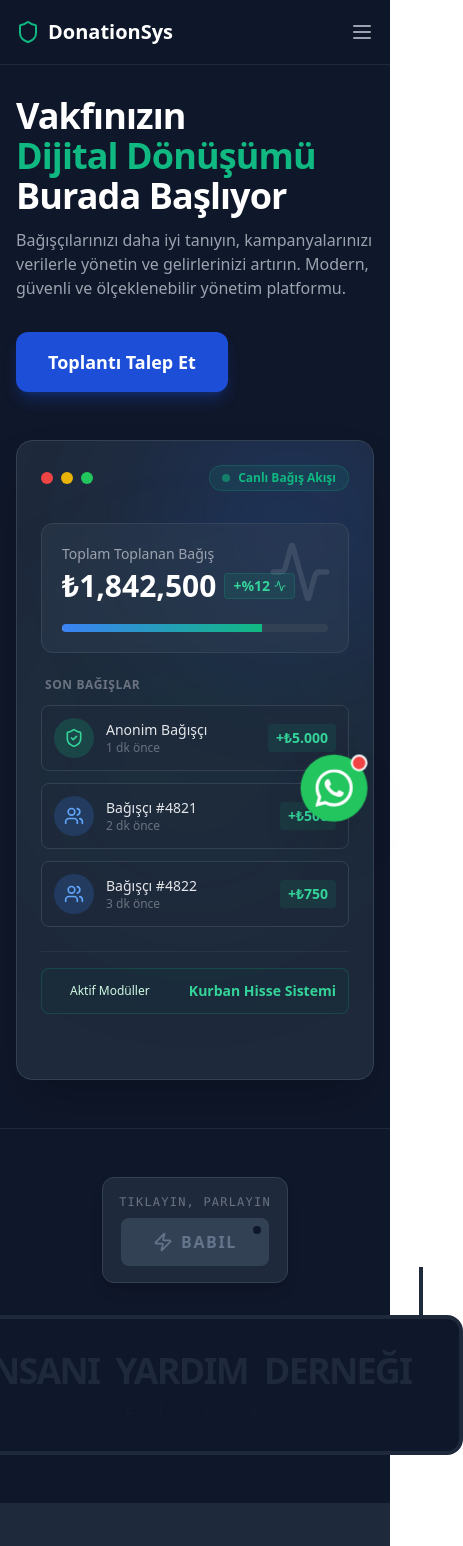
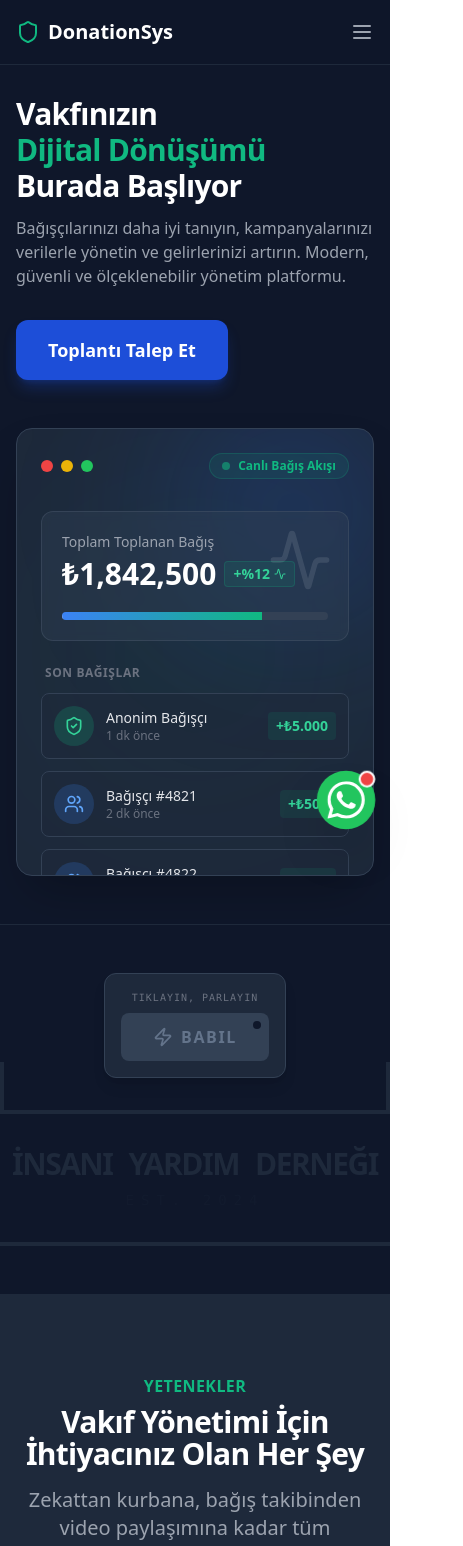
Before and after one commit to mmetehanoz/donation-pro, a React (Vite) app: page / in a window 390 px wide. Shown: the top 1546 px of the page, 463 px wide, since content can reach past the window. Built offline with nearby package versions, Linux system fonts and the light colour scheme.

Commit message:
Mobile responsiveness fixes: Adjusted font sizes, image heights, and overflow handling

```diff
--- a/src/App.jsx
+++ b/src/App.jsx
@@ -183,7 +183,7 @@ const Hero = () => {
         <div className="lg:grid lg:grid-cols-12 lg:gap-8 items-center">
           {/* Left Content */}
           <div className="sm:text-center md:max-w-2xl md:mx-auto lg:col-span-6 lg:text-left">
-            <h1 className="text-4xl tracking-tight font-extrabold text-white sm:text-5xl md:text-6xl lg:text-5xl xl:text-6xl">
+            <h1 className="text-3xl tracking-tight font-extrabold text-white sm:text-5xl md:text-6xl lg:text-5xl xl:text-6xl">
               <span className="block">Vakfınızın</span>
               <span className="block text-emerald-500">Dijital Dönüşümü</span>
               <span className="block">Burada Başlıyor</span>
@@ -207,7 +207,7 @@ const Hero = () => {
 
           {/* Right Visual */}
           <div className="mt-12 relative sm:max-w-lg sm:mx-auto lg:mt-0 lg:max-w-none lg:mx-0 lg:col-span-6 lg:flex lg:items-center">
-            <div className="relative mx-auto w-full rounded-2xl shadow-2xl lg:max-w-md overflow-hidden bg-slate-800 border border-slate-700 group cursor-default h-[40rem]">
+            <div className="relative mx-auto w-full rounded-2xl shadow-2xl lg:max-w-md overflow-hidden bg-slate-800 border border-slate-700 group cursor-default h-[28rem] sm:h-[40rem]">
               {/* Animated Donation Dashboard */}
               <div className="p-6 relative z-10 flex flex-col h-full">
                 {/* Header */}
@@ -297,7 +297,7 @@ const SignageSection = () => {
     <section className="py-12 bg-slate-900 flex flex-col items-center justify-center border-t border-slate-800">
       {/* Control Panel */}
       <div className="mb-8 p-4 bg-slate-800 rounded-xl border border-slate-700 shadow-lg flex flex-col items-center gap-2">
-        <span className="text-xs font-mono text-gray-500 uppercase tracking-widest">TIKLAYIN, PARLAYIN</span>
+        <span className="text-[10px] sm:text-xs font-mono text-gray-500 uppercase tracking-widest">TIKLAYIN, PARLAYIN</span>
         <button
           onClick={() => setIsBabilActive(!isBabilActive)}
           className={`
@@ -331,7 +331,7 @@ const SignageSection = () => {
           }
         `}>
           <h2 className={`
-            text-4xl md:text-6xl font-black text-center uppercase tracking-tighter transition-all duration-300 select-none
+            text-3xl md:text-6xl font-black text-center uppercase tracking-tighter transition-all duration-300 select-none
             ${isBabilActive
               ? 'text-white drop-shadow-[0_0_10px_rgba(16,185,129,1)]'
               : 'text-slate-800 drop-shadow-none'
@@ -626,11 +626,11 @@ const FloatingWhatsAppButton = () => {
         href="https://wa.me/905058326123?text=Selamun%20Aleykum%2C%20derne%C4%9Fimiz-vakf%C4%B1m%C4%B1z%20i%C3%A7in%20ba%C4%9F%C4%B1%C5%9F%20sistemi%20hakk%C4%B1nda%20g%C3%B6r%C3%BC%C5%9Fmek%20istiyoruz..."
         target="_blank"
         rel="noopener noreferrer"
-        className="fixed bottom-6 right-6 z-50 group flex items-center justify-center"
+        className="fixed bottom-4 right-4 sm:bottom-6 sm:right-6 z-50 group flex items-center justify-center"
         aria-label="WhatsApp ile iletişime geç"
       >
         <div
-          className="relative flex items-center justify-center w-16 h-16 bg-green-500 rounded-full shadow-2xl hover:bg-green-600 transition-colors duration-300"
+          className="relative flex items-center justify-center w-14 h-14 sm:w-16 sm:h-16 bg-green-500 rounded-full shadow-2xl hover:bg-green-600 transition-colors duration-300"
           style={{ animation: 'heartbeat 2s infinite ease-in-out' }}
         >
           {/* WhatsApp Icon (Lucide MessageSquare kullanıyoruz ama benzetebiliriz veya text ekleyebiliriz)
@@ -663,7 +663,7 @@ const FloatingWhatsAppButton = () => {
 
 function App() {
   return (
-    <div className="min-h-screen bg-slate-900 font-sans text-gray-100 selection:bg-emerald-500 selection:text-white">
+    <div className="min-h-screen bg-slate-900 font-sans text-gray-100 selection:bg-emerald-500 selection:text-white overflow-x-hidden">
       <Navbar />
       <Hero />
       <SignageSection />
```
